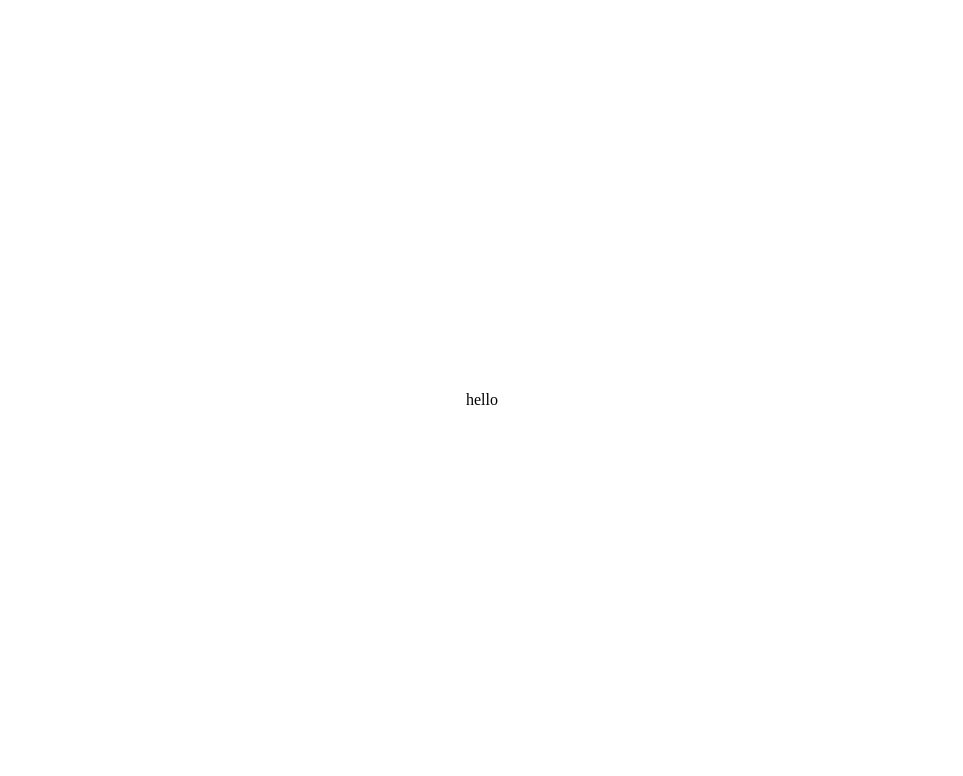
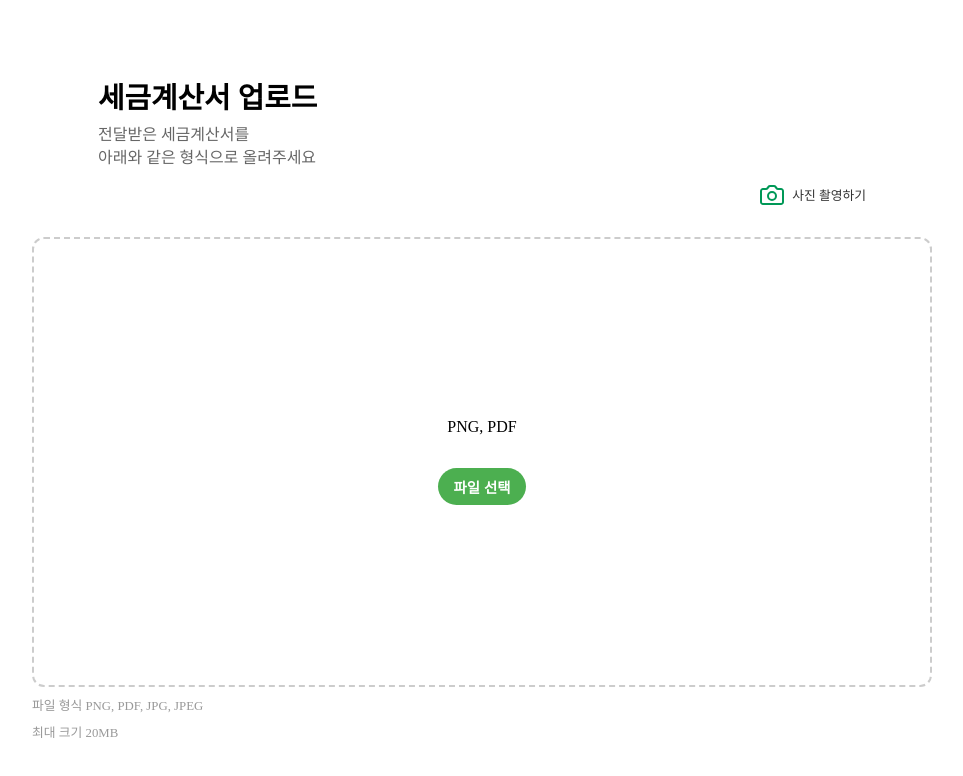
Before and after one commit to KUSITMS-31th-Seoul-Milk-team2/frontend, a React (Vite) app: page /upload in a window 1280 px wide. Shown: the top 776 px of the page, without its empty margins (158-1121 px from the left). Built offline with nearby package versions, Linux system fonts and the light colour scheme.

Commit message:
feat : 카메라 업로드 코드 수정

```diff
--- /dev/null
+++ b/src/components/upload/Uploader.tsx
@@ -0,0 +1,215 @@
+import { useDropzone } from "react-dropzone";
+import { useState } from "react";
+import cameraIcon from "../../assets/icons/cameraIcon.svg";
+import styled from "styled-components";
+
+const Uploader = () => {
+    const [files, setFiles] = useState<File[]>([]);
+    const [isClicked, setIsClicked] = useState(false);
+
+    const { getRootProps, getInputProps, isDragActive } = useDropzone({
+        accept: {
+            "image/png": [".png"],
+            "image/jpeg": [".jpg", ".jpeg"],
+            "application/pdf": [".pdf"],
+        },
+        maxSize: 20 * 1024 * 1024,
+        multiple: true,
+        onDrop: (acceptedFiles) => {
+            setFiles((prevFiles) => [...prevFiles, ...acceptedFiles]);
+        },
+    });
+
+    return (
+        <Container>
+            <HeaderRow>
+                <TitleArea>
+                    <Title>세금계산서 업로드</Title>
+                    <Subtitle>
+                        전달받은 세금계산서를 <br />
+                        아래와 같은 형식으로 올려주세요
+                    </Subtitle>
+                </TitleArea>
+
+                {/* 아래 줄에 버튼을 배치할 때 */}
+                <CameraButton>
+                    <img
+                        src={cameraIcon}
+                        alt="Camera Icon"
+                        style={{ width: "1.5rem", height: "auto" }}
+                    />
+                    <Text>사진 촬영하기</Text>
+                </CameraButton>
+            </HeaderRow>
+
+            <DropZoneContainer>
+                <DropZone
+                    {...getRootProps()}
+                    $isDragActive={isDragActive}
+                    $isClicked={isClicked}
+                    onMouseDown={() => setIsClicked(true)}
+                >
+                    <input {...getInputProps()} />
+                    <p>PNG, PDF</p>
+                    <FileSelectButton>파일 선택</FileSelectButton>
+                </DropZone>
+
+                {files.length > 0 && (
+                    <FileList>
+                        {files.map((file) => (
+                            <FileItem key={file.name}>{file.name}</FileItem>
+                        ))}
+                    </FileList>
+                )}
+                <FileInfo>파일 형식 PNG, PDF, JPG, JPEG</FileInfo>
+                <FileInfo>최대 크기 20MB</FileInfo>
+            </DropZoneContainer>
+        </Container>
+    );
+};
+
+export default Uploader;
+
+/* ======= styled-components ======= */
+
+const Container = styled.div`
+    display: flex;
+    flex-direction: column;
+    width: 85%;
+    margin: 0 auto;
+    min-height: 70vh;
+`;
+
+
+const HeaderRow = styled.div`
+    display: flex;
+    flex-direction: column;
+    margin-top: 1rem;
+    margin-left: 10rem;
+    margin-right: 10rem;
+
+    @media (max-width: 768px) {
+        margin-left: 3rem;
+        margin-right: 3rem;
+    }
+    @media (max-width: 480px) {
+        margin-left: 2rem;
+        margin-right: 2rem;
+    }
+`;
+
+const TitleArea = styled.div`
+    display: flex;
+    flex-direction: column;
+    align-items: flex-start;
+`;
+
+const Title = styled.h2`
+    font-size: 1.8rem;
+    font-weight: bold;
+    margin-bottom: 0.5rem;
+`;
+
+const Subtitle = styled.p`
+    font-size: 1rem;
+    color: #666;
+    margin: 0;
+    line-height: 1.4;
+`;
+
+
+const CameraButton = styled.div`
+    display: flex;
+    flex-direction: row;
+    align-items: center;
+    cursor: pointer;
+    margin-top: 1rem;
+    align-self: flex-end;
+
+`;
+
+const Text = styled.span`
+    margin-left: 0.5rem;
+    font-size: 0.8rem;
+    color: #333;
+`;
+
+const DropZoneContainer = styled.div`
+    width: 100%;
+    max-width: 900px;
+    margin: 2rem auto 0;
+    display: flex;
+    flex-direction: column;
+    align-items: center;
+    justify-content: center;
+`;
+
+const DropZone = styled.div<{ $isDragActive: boolean; $isClicked: boolean }>`
+    width: 100%;
+    max-width: 1000px;
+    aspect-ratio: 2 / 1;
+    border: 2px
+    ${(props) => (props.$isClicked ? "solid #000" : "dashed #ccc")};
+    border-radius: 0.75rem;
+    background-color: ${(props) => (props.$isDragActive ? "#f0f0f0" : "#fff")};
+    display: flex;
+    flex-direction: column;
+    align-items: center;
+    justify-content: center;
+    gap: 2rem;
+    cursor: pointer;
+    transition: background-color 0.2s, border 0.2s;
+
+    &:hover {
+        background-color: #0098571a;
+    }
+
+    @media (max-width: 768px) {
+        width: 90%;
+        max-width: 600px;
+    }
+    @media (max-width: 480px) {
+        width: 95%;
+        max-width: 400px;
+    }
+`;
+
+const FileSelectButton = styled.button`
+    background-color: #4caf50;
+    color: white;
+    padding: 0.5rem 1rem;
+    border: none;
+    border-radius: 1.25rem;
+    font-size: 0.9rem;
+    font-weight: bold;
+    cursor: pointer;
+    transition: background-color 0.2s ease;
+
+    &:hover {
+        background-color: #45a049;
+    }
+    @media (max-width: 480px) {
+        font-size: 0.8rem;
+        padding: 0.4rem 0.8rem;
+    }
+`;
+
+const FileList = styled.ul`
+    list-style: none;
+    padding: 0;
+    margin-top: 1rem;
+    width: 100%;
+`;
+
+const FileItem = styled.li`
+    font-size: 0.9rem;
+    color: #333;
+    word-break: break-all;
+`;
+
+const FileInfo = styled.p`
+    font-size: 0.8rem;
+    color: #999;
+    margin-top: 0.5rem;
+    align-self: flex-start;
+`;
--- a/src/pages/upload/UploadPage.tsx
+++ b/src/pages/upload/UploadPage.tsx
@@ -1,4 +1,6 @@
+import Uploader from "@components/upload/Uploader";
+
 const UploadPage = () =>{
-    return <div>hello</div>
+    return <Uploader/>
 }
 export default UploadPage
```
